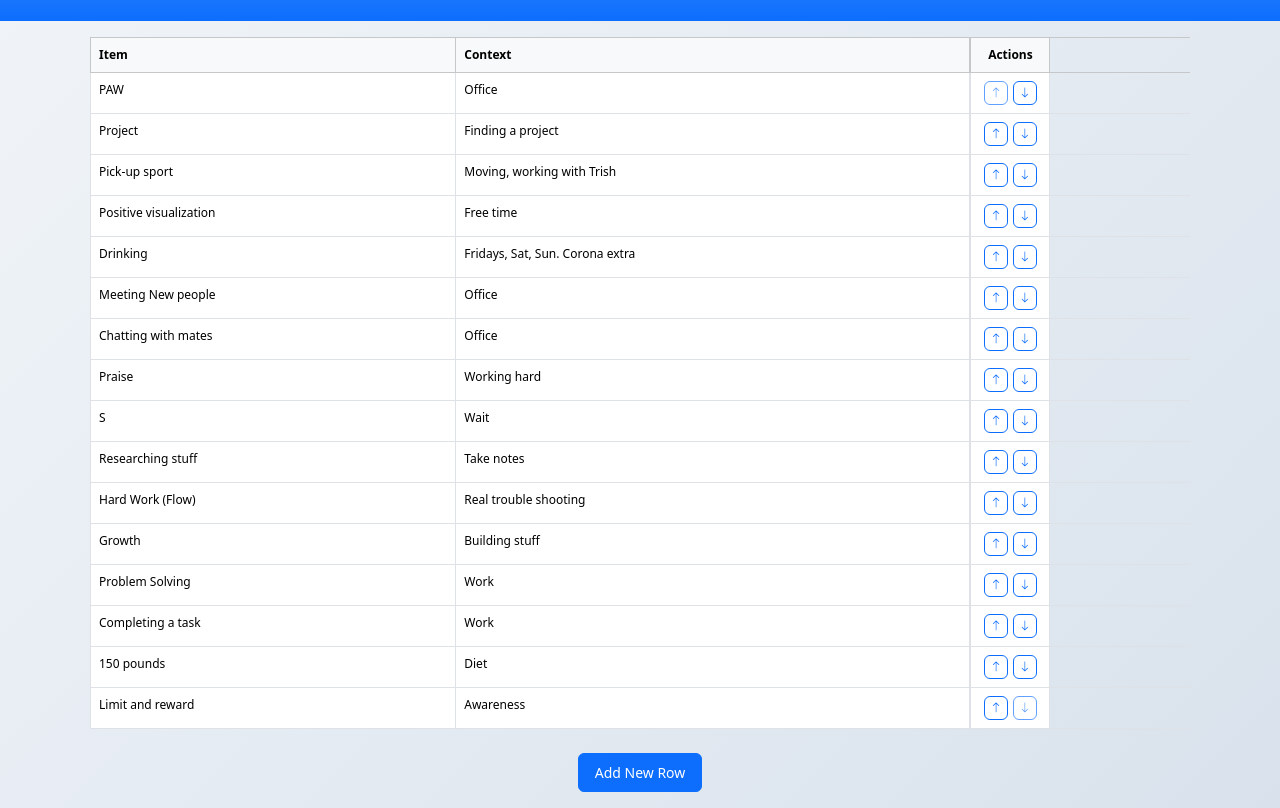
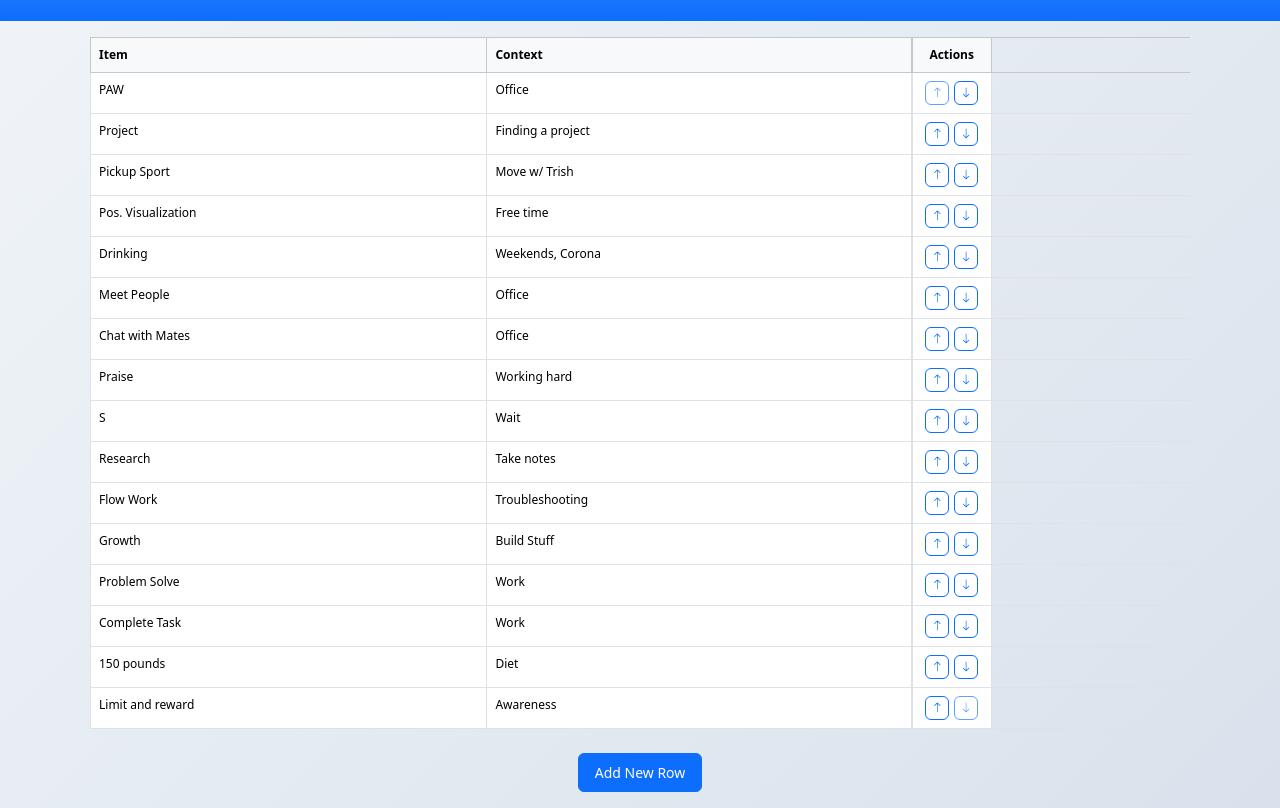
Before and after one commit to Peterbgood/plan, a plain HTML site: page index.html in a window 1280 px wide. Shown: the part 48-856 px from the top of the page. Drawn offline with nearby package versions, Linux system fonts and the light colour scheme.

Commit message:
Update index.html

```diff
--- a/index.html
+++ b/index.html
@@ -33,12 +33,13 @@
       font-size: 0.75rem; /* Smaller text for iPhone */
       padding: 0.3rem; /* Reduced padding */
       min-width: 100px; /* Tighter column width */
+      white-space: nowrap; /* Prevent text wrapping */
     }
     th:nth-child(1), td:nth-child(1) { /* Item column */
-      min-width: 110px;
+      min-width: 100px;
     }
     th:nth-child(2), td:nth-child(2) { /* Context column */
-      min-width: 110px;
+      min-width: 100px;
     }
     th:nth-child(3), td:nth-child(3) { /* Actions column */
       min-width: 80px;
@@ -111,15 +112,15 @@
               </td>
             </tr>
             <tr>
-              <td contenteditable="true">Pick-up sport</td>
-              <td contenteditable="true">Moving, working with Trish</td>
+              <td contenteditable="true">Pickup Sport</td>
+              <td contenteditable="true">Move w/ Trish</td>
               <td>
                 <button class="btn btn-outline-primary move-btn" onclick="moveRow(this, 'up')"><i class="bi bi-arrow-up"></i></button>
                 <button class="btn btn-outline-primary move-btn" onclick="moveRow(this, 'down')"><i class="bi bi-arrow-down"></i></button>
               </td>
             </tr>
             <tr>
-              <td contenteditable="true">Positive visualization</td>
+              <td contenteditable="true">Pos. Visualization</td>
               <td contenteditable="true">Free time</td>
               <td>
                 <button class="btn btn-outline-primary move-btn" onclick="moveRow(this, 'up')"><i class="bi bi-arrow-up"></i></button>
@@ -128,14 +129,14 @@
             </tr>
             <tr>
               <td contenteditable="true">Drinking</td>
-              <td contenteditable="true">Fridays, Sat, Sun. Corona extra</td>
+              <td contenteditable="true">Weekends, Corona</td>
               <td>
                 <button class="btn btn-outline-primary move-btn" onclick="moveRow(this, 'up')"><i class="bi bi-arrow-up"></i></button>
                 <button class="btn btn-outline-primary move-btn" onclick="moveRow(this, 'down')"><i class="bi bi-arrow-down"></i></button>
               </td>
             </tr>
             <tr>
-              <td contenteditable="true">Meeting New people</td>
+              <td contenteditable="true">Meet People</td>
               <td contenteditable="true">Office</td>
               <td>
                 <button class="btn btn-outline-primary move-btn" onclick="moveRow(this, 'up')"><i class="bi bi-arrow-up"></i></button>
@@ -143,7 +144,7 @@
               </td>
             </tr>
             <tr>
-              <td contenteditable="true">Chatting with mates</td>
+              <td contenteditable="true">Chat with Mates</td>
               <td contenteditable="true">Office</td>
               <td>
                 <button class="btn btn-outline-primary move-btn" onclick="moveRow(this, 'up')"><i class="bi bi-arrow-up"></i></button>
@@ -167,7 +168,7 @@
               </td>
             </tr>
             <tr>
-              <td contenteditable="true">Researching stuff</td>
+              <td contenteditable="true">Research</td>
               <td contenteditable="true">Take notes</td>
               <td>
                 <button class="btn btn-outline-primary move-btn" onclick="moveRow(this, 'up')"><i class="bi bi-arrow-up"></i></button>
@@ -175,8 +176,8 @@
               </td>
             </tr>
             <tr>
-              <td contenteditable="true">Hard Work (Flow)</td>
-              <td contenteditable="true">Real trouble shooting</td>
+              <td contenteditable="true">Flow Work</td>
+              <td contenteditable="true">Troubleshooting</td>
               <td>
                 <button class="btn btn-outline-primary move-btn" onclick="moveRow(this, 'up')"><i class="bi bi-arrow-up"></i></button>
                 <button class="btn btn-outline-primary move-btn" onclick="moveRow(this, 'down')"><i class="bi bi-arrow-down"></i></button>
@@ -184,14 +185,14 @@
             </tr>
             <tr>
               <td contenteditable="true">Growth</td>
-              <td contenteditable="true">Building stuff</td>
+              <td contenteditable="true">Build Stuff</td>
               <td>
                 <button class="btn btn-outline-primary move-btn" onclick="moveRow(this, 'up')"><i class="bi bi-arrow-up"></i></button>
                 <button class="btn btn-outline-primary move-btn" onclick="moveRow(this, 'down')"><i class="bi bi-arrow-down"></i></button>
               </td>
             </tr>
             <tr>
-              <td contenteditable="true">Problem Solving</td>
+              <td contenteditable="true">Problem Solve</td>
               <td contenteditable="true">Work</td>
               <td>
                 <button class="btn btn-outline-primary move-btn" onclick="moveRow(this, 'up')"><i class="bi bi-arrow-up"></i></button>
@@ -199,7 +200,7 @@
               </td>
             </tr>
             <tr>
-              <td contenteditable="true">Completing a task</td>
+              <td contenteditable="true">Complete Task</td>
               <td contenteditable="true">Work</td>
               <td>
                 <button class="btn btn-outline-primary move-btn" onclick="moveRow(this, 'up')"><i class="bi bi-arrow-up"></i></button>
```
